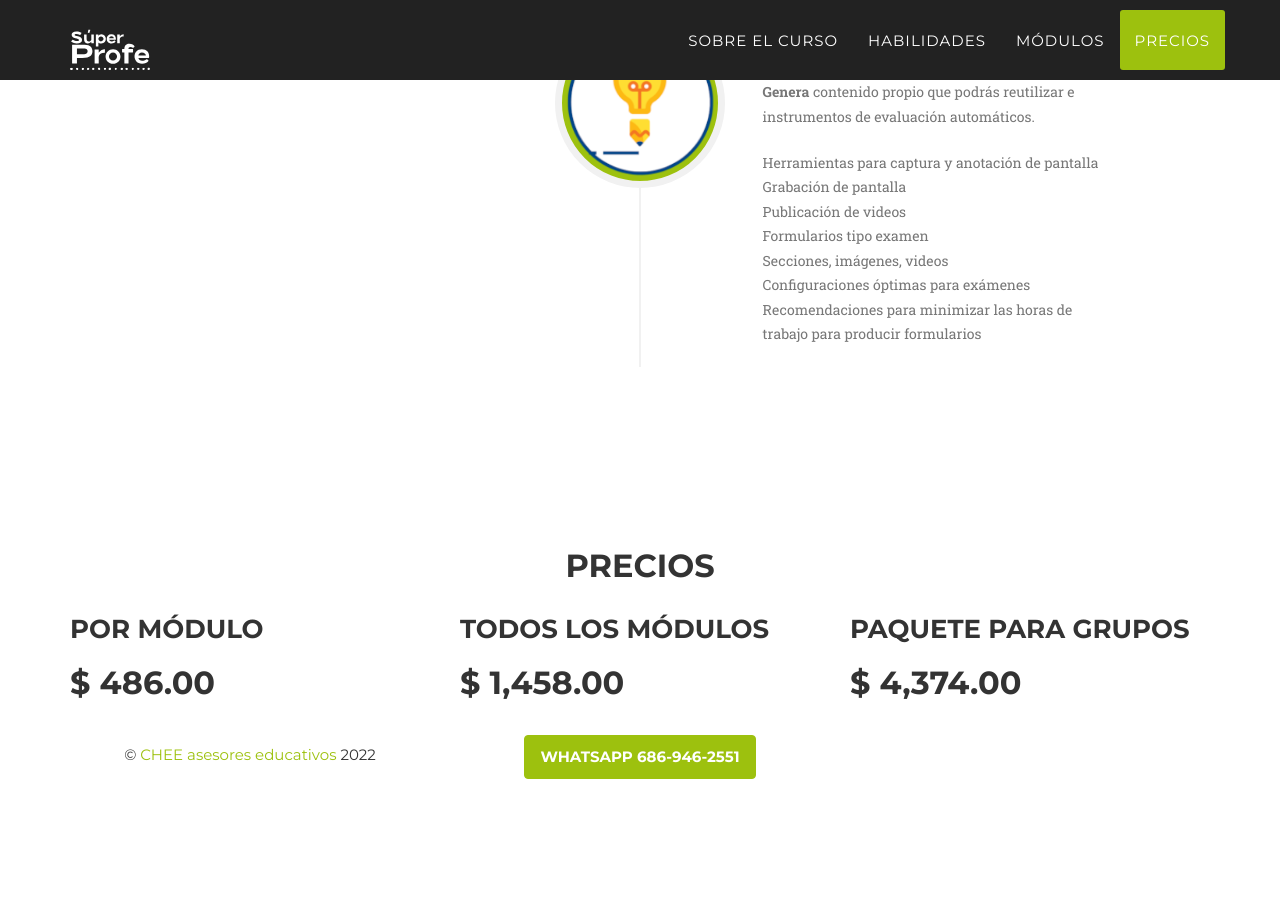
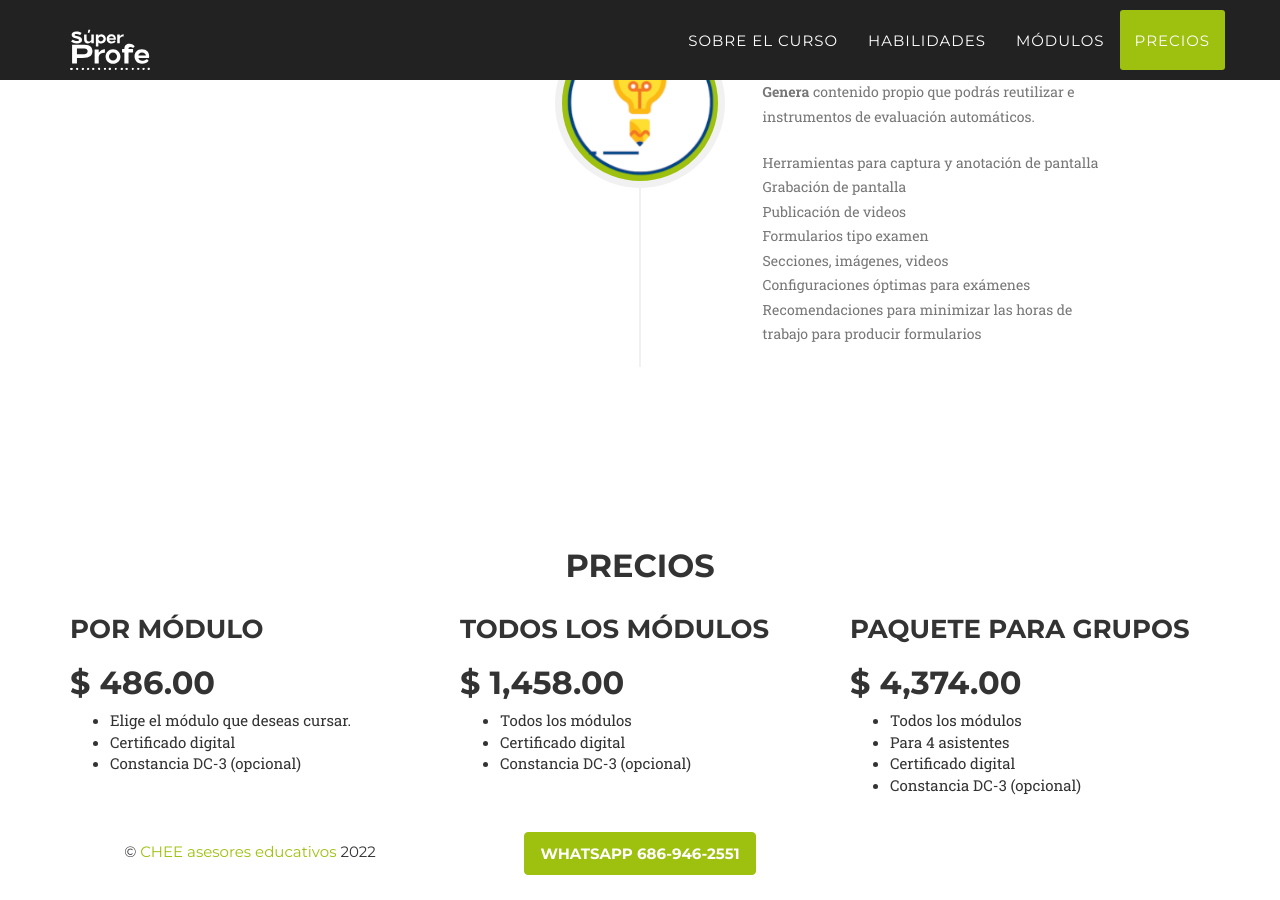
Before and after one commit to camachevaz/superProfe, a Jekyll site: the page built from index.html, in a window 1280 px wide and 900 px high, scrolled down 4615 px. Built offline with Jekyll 4.4.1, drawn with Linux system fonts in a browser that asks for light colours; some web fonts are replaced; before the commit the page ends 5419 px from its top, so only the background shows below that.

Commit message:
Update clients.html

```diff
--- a/_includes/clients.html
+++ b/_includes/clients.html
@@ -10,14 +10,30 @@
                 <div class="col-md-4">
                     <h3>Por módulo</h3>
                     <h2>$ 486.00</h2>
+                    <ul>
+                        <li>Elige el módulo que deseas cursar.</li>
+                        <li>Certificado digital</li>
+                        <li>Constancia DC-3 (opcional)</li>
+                    </ul>
                 </div>
                 <div class="col-md-4">
                     <h3>Todos los módulos</h3>
                     <h2>$ 1,458.00</h2>
+                    <ul>
+                        <li>Todos los módulos</li>
+                        <li>Certificado digital</li>
+                        <li>Constancia DC-3 (opcional)</li>
+                    </ul>
                 </div>
                 <div class="col-md-4">
                     <h3>Paquete para grupos</h3>
                     <h2>$ 4,374.00</h2>
+                    <ul>
+                        <li>Todos los módulos</li>
+                        <li>Para 4 asistentes</li>
+                        <li>Certificado digital</li>
+                        <li>Constancia DC-3 (opcional)</li>
+                    </ul>
                 </div>
               </div>
         </div>
```
